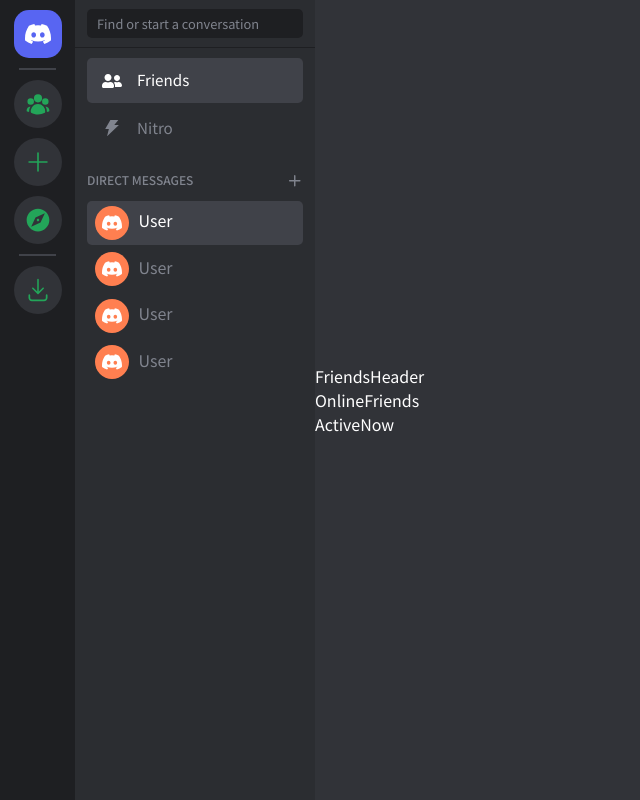
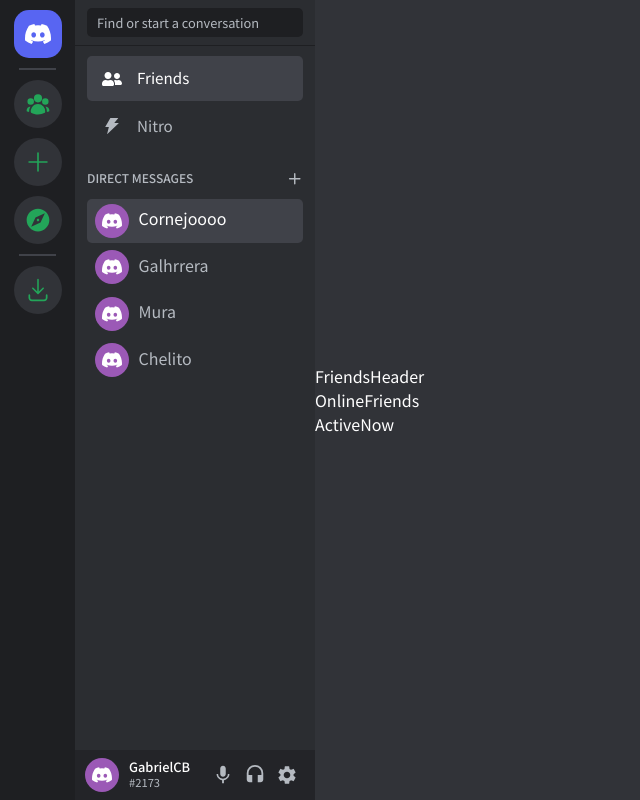
Before and after one commit to GabrielCornejoB/discord-clone, a React (Vite) app: page / in a window 1280 px wide. Shown: the whole page, without its empty margins (0-640 px from the left). Built offline with nearby package versions, Linux system fonts and the light colour scheme.

Commit message:
User info footer

```diff
--- a/src/components/PrivateChannels/PrivateChannels.tsx
+++ b/src/components/PrivateChannels/PrivateChannels.tsx
@@ -1,6 +1,7 @@
 import s from "./PrivateChannels.module.scss";
 import Chats from "./components/Chats";
 import ToggleView from "./components/ToggleView";
+import UserInfo from "./components/UserInfo";
 
 const PrivateChannels = () => {
   return (
@@ -10,6 +11,7 @@
       </section>
       <ToggleView />
       <Chats />
+      <UserInfo />
     </section>
   );
 };
--- a/src/components/PrivateChannels/components/Chat.module.scss
+++ b/src/components/PrivateChannels/components/Chat.module.scss
@@ -12,13 +12,6 @@
     margin-bottom: 5px;
     color: v.$txt-secondary;
   }
-  .pfp {
-    background: coral;
-    width: 34px;
-    height: 34px;
-    @include m.flex(row);
-    border-radius: 100%;
-  }
   &:hover,
   &.active {
     background: v.$activeItem;
--- a/src/components/PrivateChannels/components/Chat.tsx
+++ b/src/components/PrivateChannels/components/Chat.tsx
@@ -1,16 +1,25 @@
-import { ReactNode } from "react";
 import s from "./Chat.module.scss";
+import { ProfileIcon } from "../../ProfileIcon";
 
 interface Props {
-  icon: ReactNode;
-  name: string;
-  isActive: boolean;
+  name?: string;
+  isActive?: boolean;
+  index: number;
+  handleClick: (index: number) => void;
 }
 
-const Chat = ({ icon, name, isActive }: Props) => {
+const Chat = ({
+  name = "Username",
+  isActive = false,
+  handleClick,
+  index,
+}: Props) => {
   return (
-    <div className={`${s.chat} ${isActive && s.active}`}>
-      <div className={s.pfp}>{icon}</div>
+    <div
+      className={`${s.chat} ${isActive && s.active}`}
+      onClick={() => handleClick(index)}
+    >
+      <ProfileIcon />
       <span>{name}</span>
     </div>
   );
--- a/src/components/PrivateChannels/components/Chats.module.scss
+++ b/src/components/PrivateChannels/components/Chats.module.scss
@@ -2,8 +2,11 @@
 @use "../../../styles/mixins" as m;
 
 .chatsSection {
-  @include m.flex(column);
+  @include m.flex(column, flex-start);
   width: 90%;
+  height: calc(
+    100% - v.$header-height - v.$userInfo-height - v.$toggleViews-height
+  );
   header {
     width: 100%;
     @include m.flex(row, space-between);
--- a/src/components/PrivateChannels/components/Chats.tsx
+++ b/src/components/PrivateChannels/components/Chats.tsx
@@ -1,11 +1,19 @@
 import { IconContext } from "react-icons";
 import { CgMathPlus } from "react-icons/cg";
-import { BsDiscord } from "react-icons/bs";
-
 import s from "./Chats.module.scss";
 import Chat from "./Chat";
+import { useState } from "react";
+
+const initialChats = ["Cornejoooo", "Galhrrera", "Mura", "Chelito"];
+// const colors = ["#2ecc71", "#ff6b6b", "#feca57", "#9b59b6", "#3498db"];
 
 const Chats = () => {
+  const [activeChat, setActiveChat] = useState<number>(0);
+
+  const handleActiveChat = (index: number) => {
+    setActiveChat(index);
+  };
+
   return (
     <section className={s.chatsSection}>
       <header>
@@ -15,12 +23,15 @@
         </IconContext.Provider>
       </header>
       <ul>
-        <IconContext.Provider value={{ size: "20px" }}>
-          <Chat icon={<BsDiscord />} name="User" isActive={true} />
-          <Chat icon={<BsDiscord />} name="User" isActive={false} />
-          <Chat icon={<BsDiscord />} name="User" isActive={false} />
-          <Chat icon={<BsDiscord />} name="User" isActive={false} />
-        </IconContext.Provider>
+        {initialChats.map((user, index) => (
+          <Chat
+            key={index}
+            name={user}
+            index={index}
+            isActive={activeChat == index}
+            handleClick={handleActiveChat}
+          />
+        ))}
       </ul>
     </section>
   );
--- a/src/components/PrivateChannels/components/ToggleView.module.scss
+++ b/src/components/PrivateChannels/components/ToggleView.module.scss
@@ -7,6 +7,7 @@
   margin-bottom: 20px;
   gap: 2.5px;
   width: 90%;
+  height: v.$toggleViews-height;
   button {
     @include m.flex(row, flex-start);
     color: v.$txt-secondary;
--- /dev/null
+++ b/src/components/PrivateChannels/components/UserInfo.module.scss
@@ -0,0 +1,46 @@
+@use "../../../styles/variables" as v;
+@use "../../../styles/mixins" as m;
+
+.userTab {
+  height: v.$userInfo-height;
+  @include m.flex(row, space-between);
+  background: v.$userInfo;
+  width: 100%;
+  padding: 5px;
+  .userInfo {
+    @include m.flex(row, flex-start);
+    gap: 10px;
+    width: 55%;
+    border-radius: 5px;
+    padding: 2px 0px 2px 5px;
+    cursor: pointer;
+    &:hover {
+      background: v.$activeItem;
+    }
+    .user {
+      @include m.flex(column, center, left);
+      .userName {
+        font-size: 0.8rem;
+        font-weight: 500;
+      }
+      .id {
+        font-size: 0.7rem;
+        color: v.$txt-secondary;
+        transform: translateY(-2px);
+      }
+    }
+  }
+  .settings {
+    color: v.$txt-secondary;
+    @include m.flex(row);
+    padding-right: 7.5px;
+    .iconContainer {
+      padding: 5px;
+      border-radius: 5px;
+      cursor: pointer;
+      &:hover {
+        background: v.$activeItem;
+      }
+    }
+  }
+}
--- /dev/null
+++ b/src/components/PrivateChannels/components/UserInfo.tsx
@@ -0,0 +1,32 @@
+import { ProfileIcon } from "../../ProfileIcon";
+import { IconContext } from "react-icons";
+import { MdMic, MdMicOff, MdHeadset, MdSettings } from "react-icons/md";
+import s from "./UserInfo.module.scss";
+
+const UserInfo = () => {
+  return (
+    <section className={s.userTab}>
+      <section className={s.userInfo}>
+        <ProfileIcon />
+        <div className={s.user}>
+          <span className={s.userName}>GabrielCB</span>
+          <span className={s.id}>#2173</span>
+        </div>
+      </section>
+      <section className={s.settings}>
+        <IconContext.Provider value={{ size: "22px" }}>
+          <div className={s.iconContainer}>
+            <MdMic />
+          </div>
+          <div className={s.iconContainer}>
+            <MdHeadset />
+          </div>
+          <div className={s.iconContainer}>
+            <MdSettings />
+          </div>
+        </IconContext.Provider>
+      </section>
+    </section>
+  );
+};
+export default UserInfo;
--- /dev/null
+++ b/src/components/ProfileIcon/ProfileIcon.module.scss
@@ -0,0 +1,9 @@
+@use "../../styles/mixins" as m;
+
+.pfp {
+  width: 34px;
+  height: 34px;
+  @include m.flex(row);
+  border-radius: 100%;
+  background: #9b59b6;
+}
--- /dev/null
+++ b/src/components/ProfileIcon/ProfileIcon.tsx
@@ -0,0 +1,14 @@
+import { IconContext } from "react-icons";
+import { BsDiscord } from "react-icons/bs";
+import s from "./ProfileIcon.module.scss";
+
+const ProfileIcon = () => {
+  return (
+    <div className={s.pfp}>
+      <IconContext.Provider value={{ size: "20px" }}>
+        <BsDiscord />
+      </IconContext.Provider>
+    </div>
+  );
+};
+export default ProfileIcon;
--- /dev/null
+++ b/src/components/ProfileIcon/index.ts
@@ -0,0 +1 @@
+export { default as ProfileIcon } from "./ProfileIcon";
--- a/src/styles/_variables.scss
+++ b/src/styles/_variables.scss
@@ -2,7 +2,7 @@
 $secondary-color: #ffffff;
 
 $txt-primary: #ffffff;
-$txt-secondary: #80848e;
+$txt-secondary: #b5bac1;
 
 $green: #23a559;
 $blue: #5865f2;
@@ -12,6 +12,7 @@
 $background: #313338;
 $searchbar: #1e1f22;
 $scrollbar: #1a1b1e;
+$userInfo: #232428;
 
 $activeItem: #404249;
 
@@ -20,3 +21,5 @@
 $servers-width: 75px;
 $private-channels-width: 240px;
 $header-height: 48px;
+$toggleViews-height: 95px;
+$userInfo-height: 52px;
```
